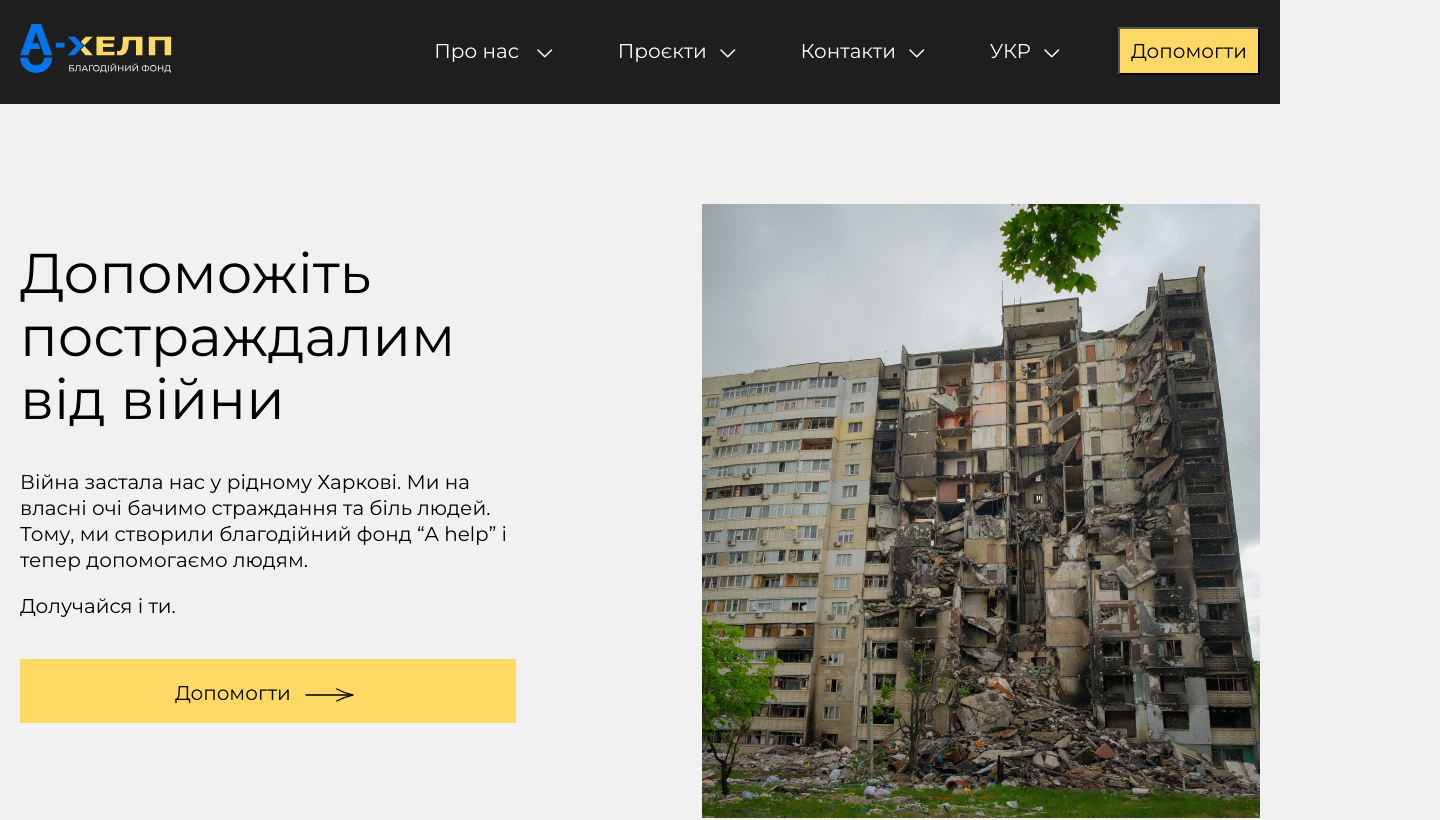
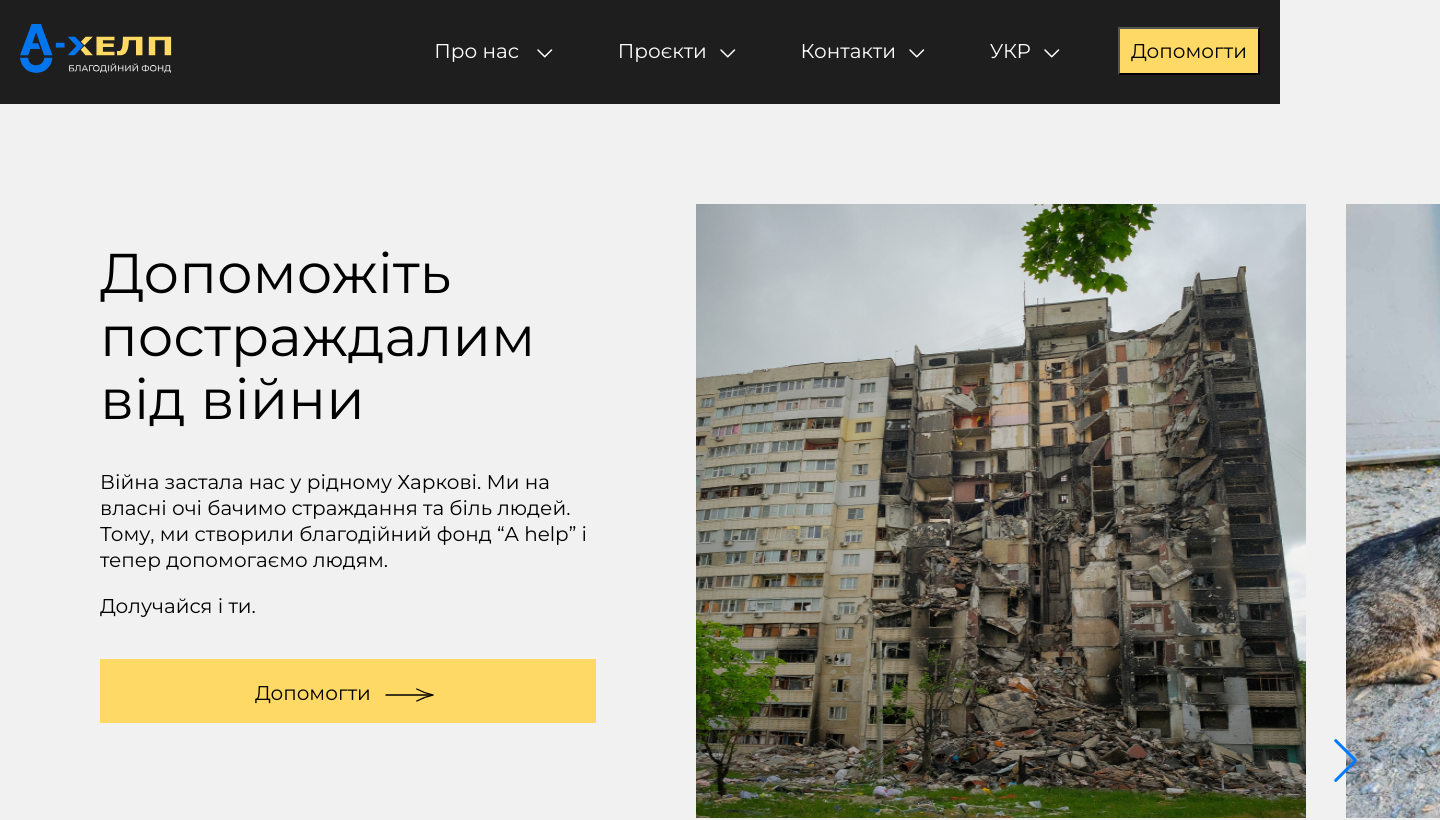
Before and after one commit to wellder00/React_project, a React (Create React App) app in the folder react_test/: page / in a window 1280 px wide. Shown: the top 820 px of the page, 1440 px wide, since content can reach past the window. Built offline with nearby package versions, Linux system fonts and the light colour scheme; a web font is replaced by a local one.

Commit message:
do slider

```diff
--- a/react_test/package.json
+++ b/react_test/package.json
@@ -11,6 +11,7 @@
     "react-dom": "^18.2.0",
     "react-scripts": "^5.0.1",
     "sass": "^1.58.0",
+    "swiper": "^9.0.4",
     "web-vitals": "^2.1.4"
   },
   "scripts": {
--- a/react_test/public/assets/styles/_hero-block.scss
+++ b/react_test/public/assets/styles/_hero-block.scss
@@ -1,9 +1,13 @@
 .herro {
+  margin: 0 auto;
   padding-top: 100px;
+  width: 1440px;
+  overflow: hidden;
 }
 .wrapper-herro {
   display: flex;
   justify-content: space-between;
+
 }
 .content-block {
   flex: 0 0 40%;
--- /dev/null
+++ b/react_test/public/assets/styles/_swiper.scss
@@ -0,0 +1,28 @@
+.herro-img-block{
+  position: relative;
+
+  left: 100px;
+}
+.mySwiper{
+  width: 773px;
+  height: 614px;
+}
+
+.swiper-img{
+  width: 100%;
+  height: 100%;
+}
+
+.swiper-button-prev::after{
+  display: none;
+}
+
+.swiper-button-next{
+  display: none;
+  position: relative;
+}
+.swiper-button-next::after{
+  margin-right: 200px;
+  margin-top: 500px;
+
+}
--- a/react_test/src/App.scss
+++ b/react_test/src/App.scss
@@ -8,6 +8,7 @@
 @import '../public/assets/styles/support.scss';
 @import '../public/assets/styles/successfulStories.scss';
 @import '../public/assets/styles/header-popap.scss';
+@import '../public/assets/styles/swiper.scss';
 @import url('https://fonts.googleapis.com/css2?family=Montserrat&family=Open+Sans:wght@600&family=Poppins:wght@400;500;700&family=Volkhov:wght@700&display=swap');
 
 body {
@@ -18,13 +19,7 @@ body {
   @include fluidFontSize(16px, 20px, 480px, 1280px, 18px);
   line-height: 130%;
   color: #000000;
-  background-color: #F1F1F1;
-}
-
-.wrapper {
-  min-height: 100%;
-  display: flex;
-  flex-direction: column;
+  background-color: #f1f1f1;
 }
 
 ._container {
--- a/react_test/src/components/HeroBlock.jsx
+++ b/react_test/src/components/HeroBlock.jsx
@@ -1,6 +1,7 @@
 import React from 'react';
 
 import ButtonFunc from './ButtonFunc';
+import SwiperHero from './SwiperHero';
 
 function But() {
   return (
@@ -16,8 +17,8 @@ function But() {
          <ButtonFunc class="hero-button">Допомогти <img src="/assets/icons/3.svg" alt="arrow" /></ButtonFunc>
 
         </div>
-        <div className="img-block">
-          <img src="/assets/image/1.jpg" alt="" />
+        <div className="herro-img-block">
+         <SwiperHero/>
         </div>
       </div>
     </div>
--- /dev/null
+++ b/react_test/src/components/SwiperHero.jsx
@@ -0,0 +1,33 @@
+import React from 'react';
+import { Swiper, SwiperSlide } from 'swiper/react';
+
+import 'swiper/swiper-bundle.min.css';
+import { Navigation, Pagination, Scrollbar, A11y } from 'swiper';
+
+function Slider(props) {
+  return (
+    <Swiper className='mySwiper'
+      modules={[Navigation, Pagination, Scrollbar, A11y]}
+      loop={true}
+      pagination={false}
+      navigation={true}
+      spaceBetween={40}
+      slidesPerView={1.25}
+
+    >
+      <SwiperSlide>
+        <img className='swiper-img' src="/assets/image/1.jpg" alt="1" />
+      </SwiperSlide>
+      <SwiperSlide>
+        <img className='swiper-img swiper-img2' src="/assets/image/cur4.jpg" alt="1" />
+      </SwiperSlide>
+      <SwiperSlide>
+        <img className='swiper-img' src="/assets/image/cur2.jpg" alt="1" />
+      </SwiperSlide>
+
+
+    </Swiper>
+  );
+}
+
+export default Slider;
--- a/react_test/src/components/index.js
+++ b/react_test/src/components/index.js
@@ -6,4 +6,7 @@ export {default as HowYouCanHelp} from "./HowYouCanHelp";
 export {default as SomeStats} from "./SomeStats";
 export {default as Support} from "./Support";
 export {default as SuccessfulStories} from "./SuccessfulStories";
+export {default as Swiper} from "./SwiperHero";
+
+
 //export {default as HeaderPopap} from "./HeaderPopap";
```
Also changed, not shown: react_test/src/App.js (+20 -9 lines), 1 other file (tests, documents, lock files or other folders).
